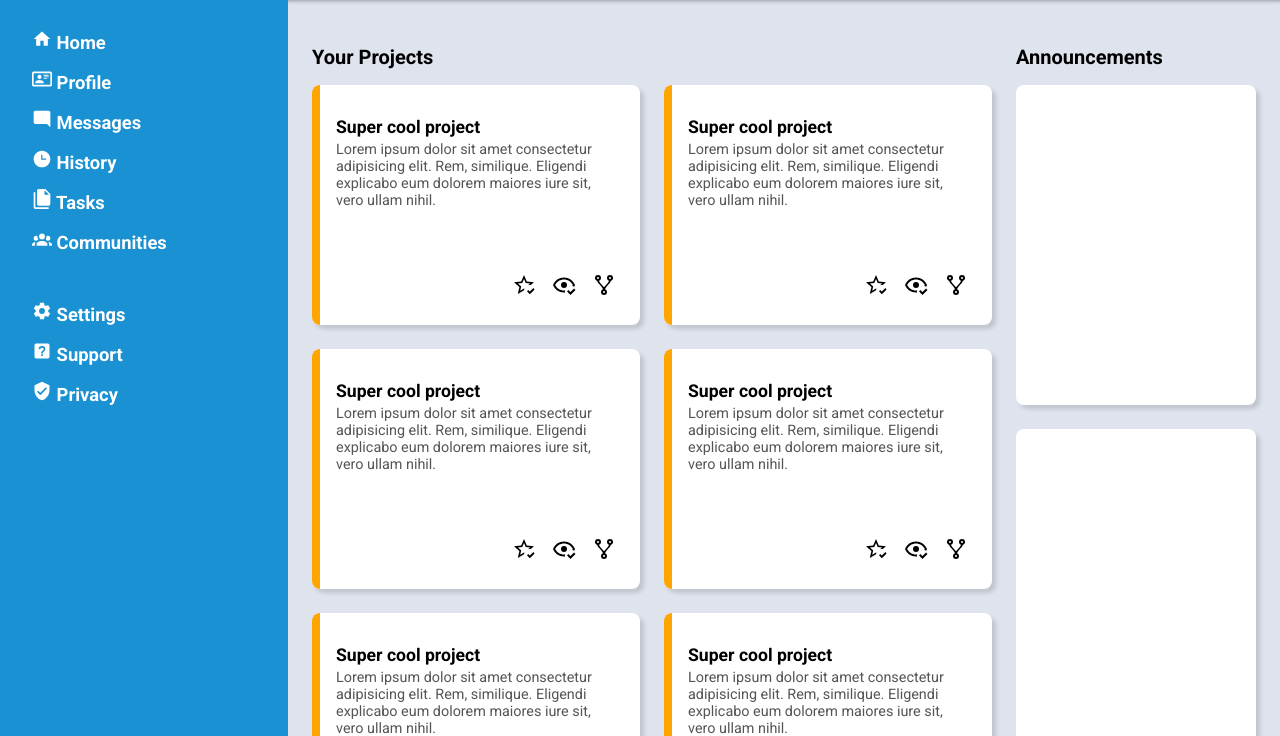
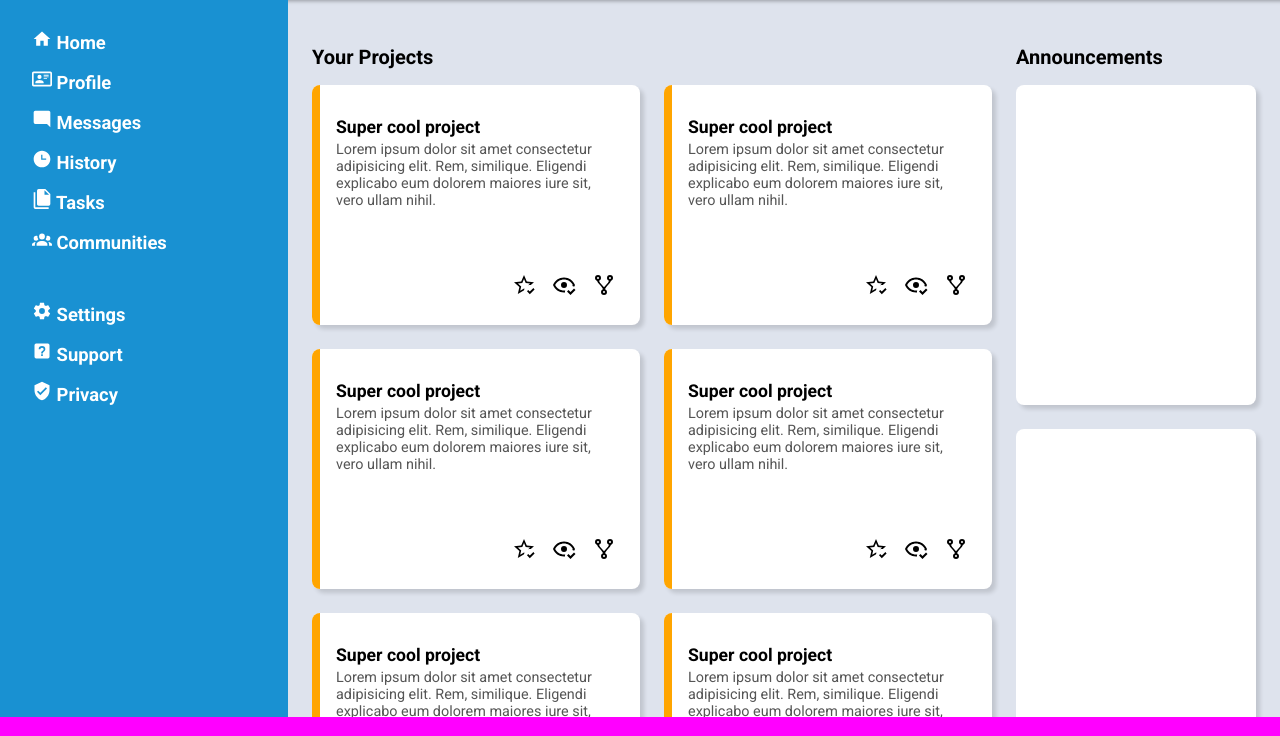
Before and after one commit to MadMaia3D/odin-admin-dashboard, a plain HTML site: page index.html in a window 1280 px wide. Shown: the part 83-819 px from the top of the page. Drawn offline with Linux system fonts and the light colour scheme.

Commit message:
change: body height to be fixed at 100vh

```diff
--- a/style.css
+++ b/style.css
@@ -57,7 +57,7 @@
 }
 body {
     background-color: magenta;
-    min-height: 100vh;
+    height: 100vh;
     display: grid;
     grid-template-columns: 18rem 1fr;
     grid-template-rows: 5rem 1fr;
```
